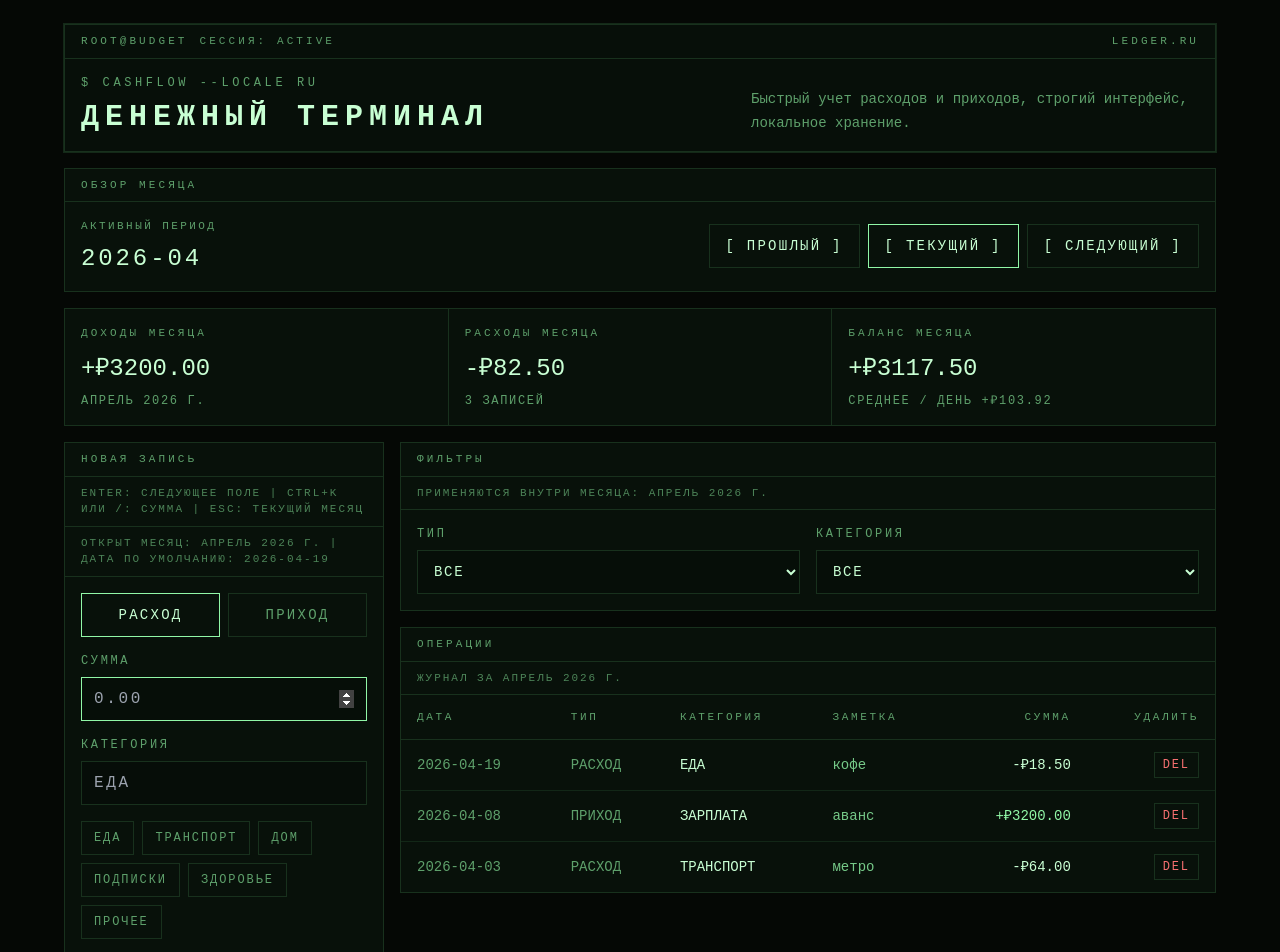
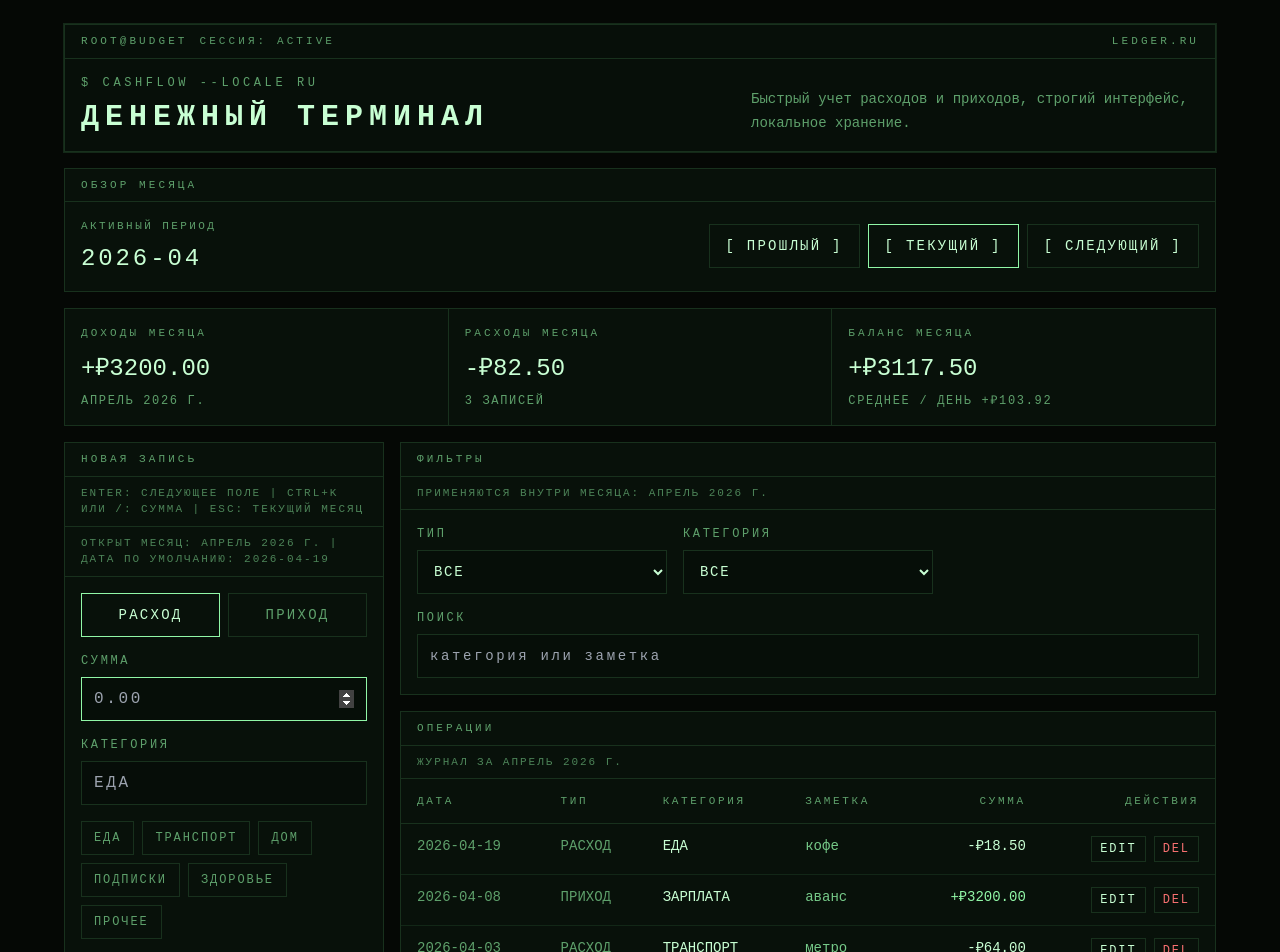
Before and after one commit to vladnapande/expense-terminal-app, a React (Vite) app: page / in a window 1280 px wide. Shown: the top 952 px of the page. Built offline with nearby package versions, Linux system fonts and the light colour scheme.

Commit message:
Add search and inline editing

```diff
--- a/src/App.jsx
+++ b/src/App.jsx
@@ -172,6 +172,7 @@ export default function App() {
   const [filters, setFilters] = useState({
     type: 'all',
     category: 'Все',
+    query: '',
   });
   const [lastSavedAt, setLastSavedAt] = useState(() => new Date());
   const [dataMessage, setDataMessage] = useState('Локальное автосохранение активно.');
@@ -224,6 +225,7 @@ export default function App() {
         setFilters({
           type: 'all',
           category: 'Все',
+          query: '',
         });
         setSelectedMonth(getCurrentMonthValue());
       }
@@ -249,8 +251,13 @@ export default function App() {
         const matchesType = filters.type === 'all' || expense.type === filters.type;
         const matchesCategory =
           filters.category === 'Все' || expense.category === filters.category;
+        const normalizedQuery = filters.query.trim().toLowerCase();
+        const matchesQuery =
+          normalizedQuery === '' ||
+          expense.category.toLowerCase().includes(normalizedQuery) ||
+          expense.note.toLowerCase().includes(normalizedQuery);
 
-        return matchesType && matchesCategory;
+        return matchesType && matchesCategory && matchesQuery;
       })
       .sort((left, right) => right.date.localeCompare(left.date));
   }, [filters, monthEntries]);
@@ -326,6 +333,17 @@ export default function App() {
     setExpenses((current) => current.filter((expense) => expense.id !== expenseId));
   }
 
+  function handleUpdateExpense(expenseId, payload) {
+    const normalizedPayload = normalizeStoredExpense({
+      ...payload,
+      id: expenseId,
+    });
+
+    setExpenses((current) =>
+      current.map((expense) => (expense.id === expenseId ? normalizedPayload : expense)),
+    );
+  }
+
   function handleFilterChange(key, value) {
     setFilters((current) => ({
       ...current,
@@ -394,6 +412,7 @@ export default function App() {
             <ExpenseTable
               expenses={filteredExpenses}
               monthLabel={selectedMonthLabel}
+              onUpdate={handleUpdateExpense}
               onDelete={handleDeleteExpense}
             />
           </div>
--- a/src/components/ExpenseTable.jsx
+++ b/src/components/ExpenseTable.jsx
@@ -1,8 +1,63 @@
+import { useEffect, useState } from 'react';
+
 function formatAmount(value) {
   return `₽${value.toFixed(2)}`;
 }
 
-export default function ExpenseTable({ expenses, monthLabel, onDelete }) {
+function createEditForm(expense) {
+  return {
+    type: expense.type,
+    category: expense.category,
+    note: expense.note,
+    date: expense.date,
+    amount: String(expense.amount),
+  };
+}
+
+export default function ExpenseTable({ expenses, monthLabel, onUpdate, onDelete }) {
+  const [editingId, setEditingId] = useState(null);
+  const [editForm, setEditForm] = useState(null);
+
+  useEffect(() => {
+    if (!editingId) {
+      return;
+    }
+
+    const existingExpense = expenses.find((expense) => expense.id === editingId);
+
+    if (!existingExpense) {
+      setEditingId(null);
+      setEditForm(null);
+    }
+  }, [editingId, expenses]);
+
+  function startEdit(expense) {
+    setEditingId(expense.id);
+    setEditForm(createEditForm(expense));
+  }
+
+  function cancelEdit() {
+    setEditingId(null);
+    setEditForm(null);
+  }
+
+  function handleChange(event) {
+    const { name, value } = event.target;
+    setEditForm((current) => ({ ...current, [name]: value }));
+  }
+
+  function handleSave(expenseId) {
+    if (!editForm?.amount || !editForm.date) {
+      return;
+    }
+
+    onUpdate(expenseId, {
+      ...editForm,
+      amount: Number(editForm.amount),
+    });
+    cancelEdit();
+  }
+
   return (
     <section className="overflow-hidden border border-terminal-line bg-terminal-panel">
       <div className="border-b border-terminal-line px-4 py-2 text-[11px] uppercase tracking-[0.28em] text-terminal-muted">
@@ -20,34 +75,134 @@ export default function ExpenseTable({ expenses, monthLabel, onDelete }) {
               <th className="px-4 py-3 font-normal">категория</th>
               <th className="px-4 py-3 font-normal">заметка</th>
               <th className="px-4 py-3 font-normal text-right">сумма</th>
-              <th className="px-4 py-3 font-normal text-right">удалить</th>
+              <th className="px-4 py-3 font-normal text-right">действия</th>
             </tr>
           </thead>
           <tbody>
             {expenses.length === 0 ? (
               <tr>
-                <td colSpan="6" className="px-4 py-10 text-center uppercase tracking-[0.18em] text-terminal-muted">
+                <td
+                  colSpan="6"
+                  className="px-4 py-10 text-center uppercase tracking-[0.18em] text-terminal-muted"
+                >
                   нет записей под текущий фильтр
                 </td>
               </tr>
             ) : (
-              expenses.map((expense) => (
-                <tr key={expense.id} className="border-b border-terminal-line/70 last:border-b-0">
-                  <td className="px-4 py-3 text-terminal-muted">{expense.date}</td>
+              expenses.map((expense) => {
+                const isEditing = editingId === expense.id;
+
+                return (
+                  <tr
+                    key={expense.id}
+                    className="border-b border-terminal-line/70 align-top last:border-b-0"
+                  >
+                    <td className="px-4 py-3 text-terminal-muted">
+                      {isEditing ? (
+                        <input
+                          name="date"
+                          type="date"
+                          value={editForm.date}
+                          onChange={handleChange}
+                          className="h-10 w-36 border border-terminal-line bg-black/20 px-2 text-xs text-terminal-strong outline-none focus:border-terminal-text"
+                        />
+                      ) : (
+                        expense.date
+                      )}
+                    </td>
                     <td className="px-4 py-3 uppercase text-terminal-muted">
-                    {expense.type === 'income' ? 'приход' : 'расход'}
+                      {isEditing ? (
+                        <select
+                          name="type"
+                          value={editForm.type}
+                          onChange={handleChange}
+                          className="h-10 w-28 border border-terminal-line bg-black/20 px-2 text-xs uppercase text-terminal-strong outline-none focus:border-terminal-text"
+                        >
+                          <option value="expense">расход</option>
+                          <option value="income">приход</option>
+                        </select>
+                      ) : expense.type === 'income' ? (
+                        'приход'
+                      ) : (
+                        'расход'
+                      )}
                     </td>
-                  <td className="px-4 py-3 uppercase text-terminal-strong">{expense.category}</td>
-                  <td className="px-4 py-3 text-terminal-text/80">{expense.note || '—'}</td>
+                    <td className="px-4 py-3 uppercase text-terminal-strong">
+                      {isEditing ? (
+                        <input
+                          name="category"
+                          type="text"
+                          value={editForm.category}
+                          onChange={handleChange}
+                          className="h-10 w-36 border border-terminal-line bg-black/20 px-2 text-xs uppercase text-terminal-strong outline-none focus:border-terminal-text"
+                        />
+                      ) : (
+                        expense.category
+                      )}
+                    </td>
+                    <td className="px-4 py-3 text-terminal-text/80">
+                      {isEditing ? (
+                        <input
+                          name="note"
+                          type="text"
+                          value={editForm.note}
+                          onChange={handleChange}
+                          className="h-10 min-w-40 border border-terminal-line bg-black/20 px-2 text-xs text-terminal-strong outline-none focus:border-terminal-text"
+                        />
+                      ) : (
+                        expense.note || '—'
+                      )}
+                    </td>
                     <td
                       className={`px-4 py-3 text-right ${
                         expense.type === 'income' ? 'text-terminal-text' : 'text-terminal-strong'
                       }`}
                     >
+                      {isEditing ? (
+                        <input
+                          name="amount"
+                          type="number"
+                          min="0"
+                          step="0.01"
+                          value={editForm.amount}
+                          onChange={handleChange}
+                          className="h-10 w-28 border border-terminal-line bg-black/20 px-2 text-right text-xs text-terminal-strong outline-none focus:border-terminal-text"
+                        />
+                      ) : (
+                        <>
                           {expense.type === 'income' ? '+' : '-'}
                           {formatAmount(expense.amount)}
+                        </>
+                      )}
                     </td>
-                  <td className="px-4 py-3 text-right">
+                    <td className="px-4 py-3">
+                      <div className="flex justify-end gap-2">
+                        {isEditing ? (
+                          <>
+                            <button
+                              type="button"
+                              onClick={() => handleSave(expense.id)}
+                              className="border border-terminal-line px-2 py-1 text-xs uppercase tracking-[0.16em] text-terminal-strong transition hover:bg-terminal-text/5"
+                            >
+                              save
+                            </button>
+                            <button
+                              type="button"
+                              onClick={cancelEdit}
+                              className="border border-terminal-line px-2 py-1 text-xs uppercase tracking-[0.16em] text-terminal-muted transition hover:text-terminal-strong"
+                            >
+                              cancel
+                            </button>
+                          </>
+                        ) : (
+                          <>
+                            <button
+                              type="button"
+                              onClick={() => startEdit(expense)}
+                              className="border border-terminal-line px-2 py-1 text-xs uppercase tracking-[0.16em] text-terminal-strong transition hover:bg-terminal-text/5"
+                            >
+                              edit
+                            </button>
                             <button
                               type="button"
                               onClick={() => onDelete(expense.id)}
@@ -55,9 +210,13 @@ export default function ExpenseTable({ expenses, monthLabel, onDelete }) {
                             >
                               del
                             </button>
+                          </>
+                        )}
+                      </div>
                     </td>
                   </tr>
-              ))
+                );
+              })
             )}
           </tbody>
         </table>
--- a/src/components/FiltersBar.jsx
+++ b/src/components/FiltersBar.jsx
@@ -12,7 +12,7 @@ export default function FiltersBar({
       <div className="border-b border-terminal-line px-4 py-2 text-[11px] uppercase tracking-[0.18em] text-terminal-muted/80">
         применяются внутри месяца: {selectedMonthLabel}
       </div>
-      <div className="grid gap-4 px-4 py-4 md:grid-cols-2">
+      <div className="grid gap-4 px-4 py-4 md:grid-cols-3">
         <label className="flex flex-col gap-2 text-xs uppercase tracking-[0.22em] text-terminal-muted">
           <span>тип</span>
           <select
@@ -39,6 +39,16 @@ export default function FiltersBar({
             ))}
           </select>
         </label>
+        <label className="flex flex-col gap-2 text-xs uppercase tracking-[0.22em] text-terminal-muted md:col-span-3">
+          <span>поиск</span>
+          <input
+            type="text"
+            value={filters.query}
+            onChange={(event) => onFilterChange('query', event.target.value)}
+            placeholder="категория или заметка"
+            className="h-11 border border-terminal-line bg-black/20 px-3 text-sm text-terminal-strong outline-none transition focus:border-terminal-text"
+          />
+        </label>
       </div>
     </section>
   );
```
Also changed, not shown: 1 other file (tests, documents, lock files or other folders). Lines whose indentation alone changed are shown as unchanged.
